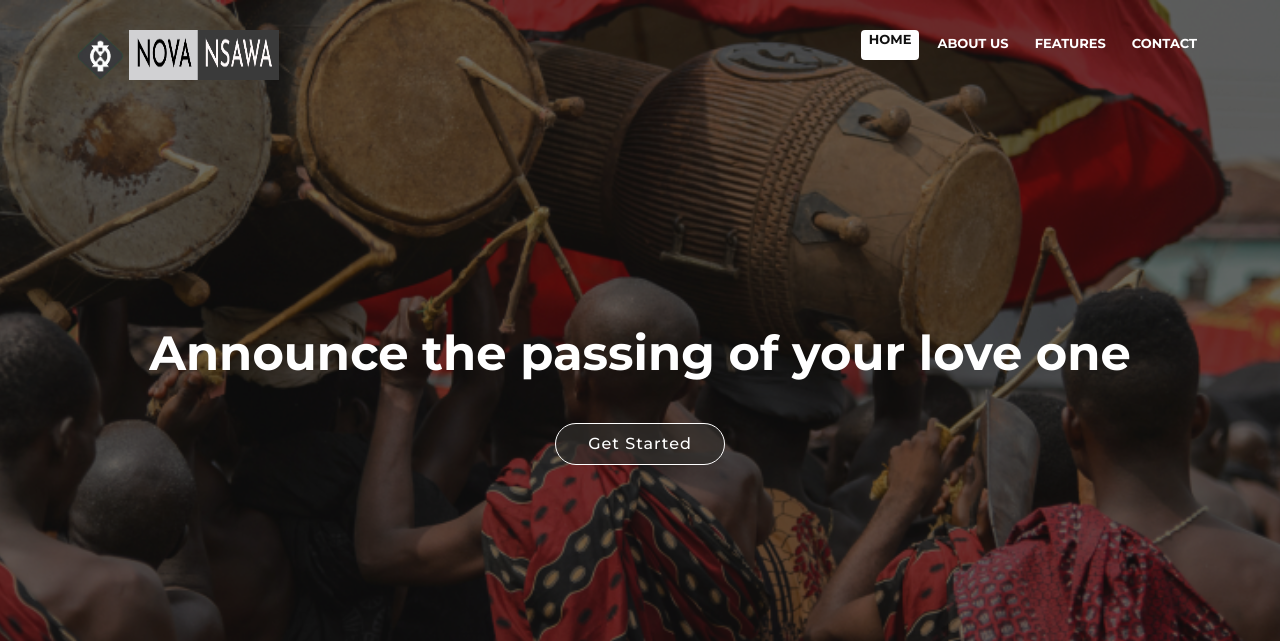
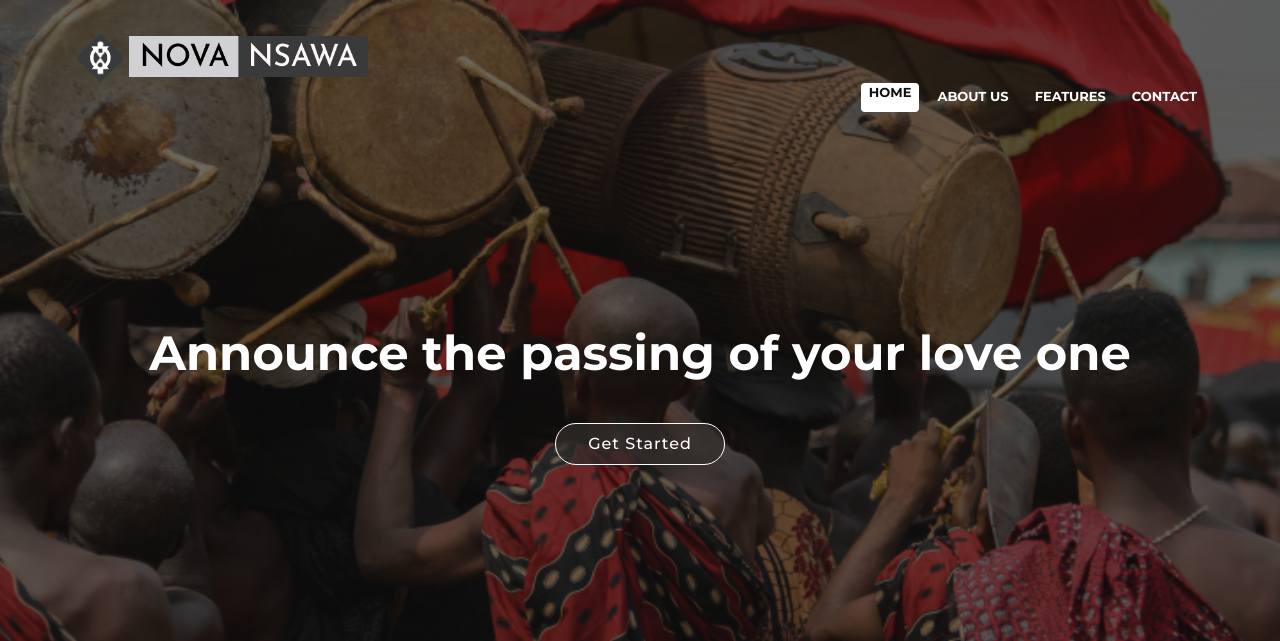
Before and after one commit to niiabe/NSAWA, a plain HTML site: page index.html in a window 1280 px wide. Shown: the top 641 px of the page. Drawn offline with nearby package versions, Linux system fonts and the light colour scheme; files whose address does not match are found by name.

Commit message:
updates the files

```diff
--- a/index.html
+++ b/index.html
@@ -48,8 +48,8 @@
       <div id="logo" class="pull-left">
         <!-- <h1><a href="#intro" class="scrollto">NSAWA</a></h1> -->
         <!-- Uncomment below if you prefer to use an image logo -->
-        <a href="#intro"><img src="images/logo.png" alt="Nova Nsawa Logo" title="NSAWA Logo" style="width: 50px; height: 50px;" /></a>
-        <a href="#intro"><img src="images/novaTextLogo.jpg" alt="Nova Nsawa Text Logo" title="NSAWA Logo" style="width: 150px; height: 50px;" /></a>
+        <a href="#intro"><img src="images/logo.png" alt="Nova Nsawa Logo" title="NSAWA Logo" style="width: 50px; height: 100%;" /></a>
+        <a href="#intro"><img src="images/novaTextLogo.jpg" alt="Nova Nsawa Text Logo" title="NSAWA Logo" style="width: 30%; height: 100%;" /></a>
       </div>
 
       <nav id="nav-menu-container">
```
